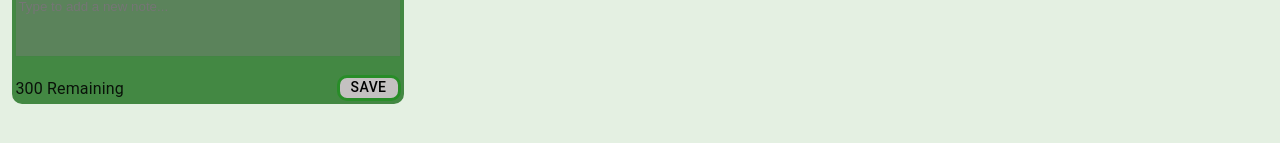
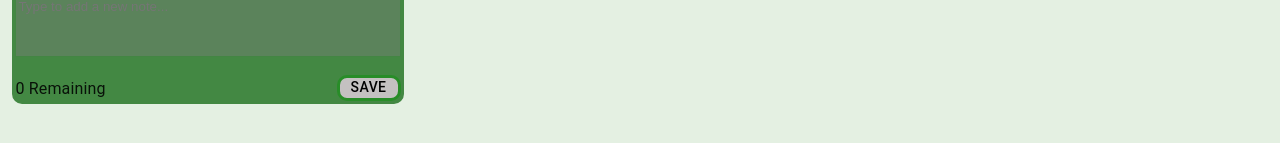
Before and after one commit to RA57-2018/ServalItDrugiZadatak, a React (Create React App) app in the folder drugizadatak/: page / in a window 1280 px wide. Shown: the part 203-346 px from the top of the page. Built offline with nearby package versions, Linux system fonts and the light colour scheme.

Commit message:
adding counter of characters into adding notes

```diff
--- a/drugizadatak/src/App.js
+++ b/drugizadatak/src/App.js
@@ -30,7 +30,7 @@ function App() {
 
   const [theme, setTheme] = useState(true);                   //namestanje teme
   const [content, setContent] = useState([]);
-  const [counter, setCounter] = useState(300);
+  const [counter, setCounter] = useState(0);
 
   useEffect(() => {
     localStorage.setItem("content", JSON.stringify(content)); //cuvanje
@@ -62,7 +62,7 @@ function App() {
         <Header setTheme={() => setTheme(!theme)} />
         <Search />
         <NoteList content={content} removeNote={handleDelete} />
-        <AddNote setContent={handleContent} counter={counter} />
+        <AddNote setContent={handleContent} />
       </div>
     </ThemeProvider>
   );
--- a/drugizadatak/src/components/AddNote/AddNote.js
+++ b/drugizadatak/src/components/AddNote/AddNote.js
@@ -42,7 +42,7 @@ function AddNote(props) {
                 }}
               />
               <Box style={{ position: "absolute", left: 0, bottom: 0 }}>
-                {props.counter} Remaining
+                {values.length} Remaining
               </Box>
               <Button
                 variant="outlined"
```
